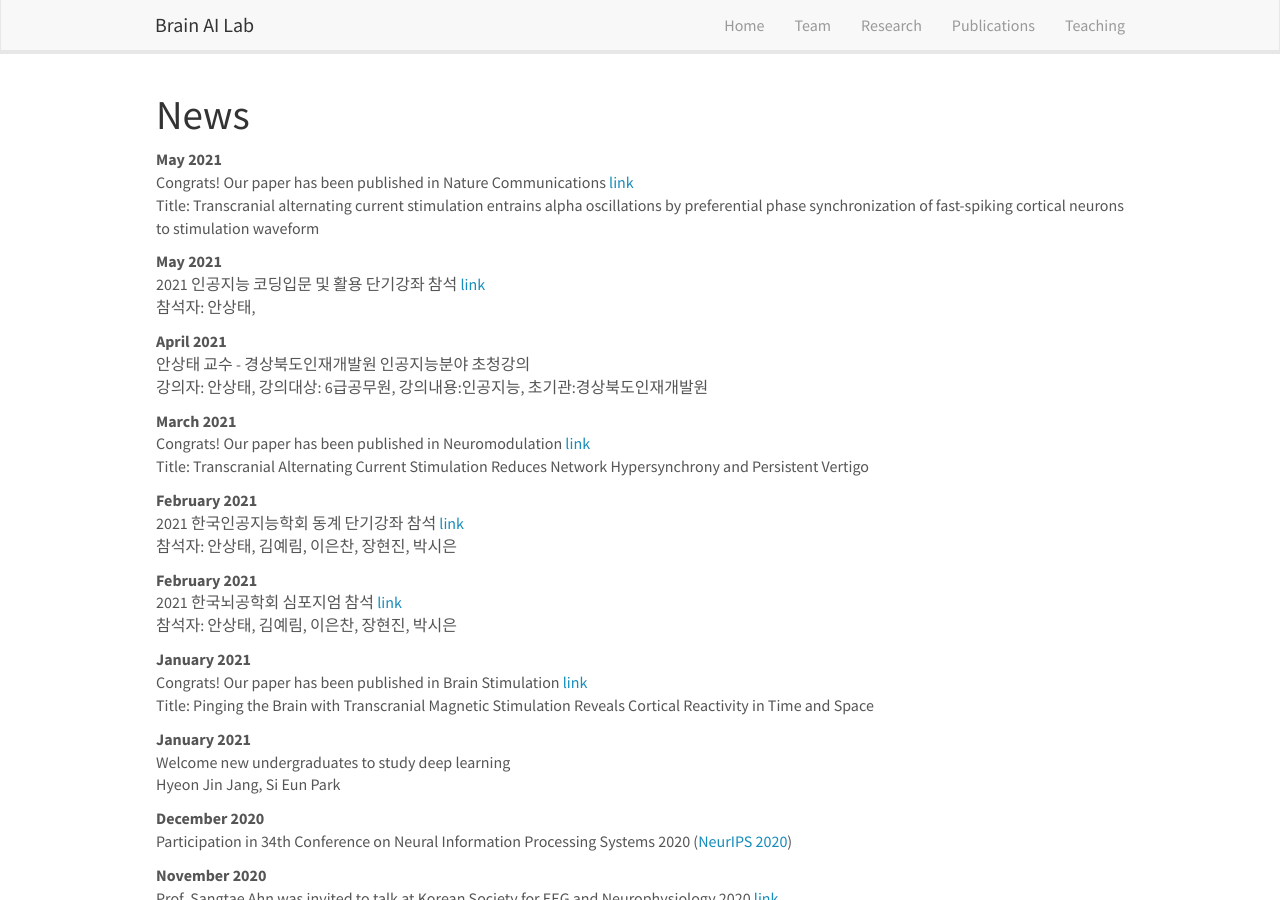
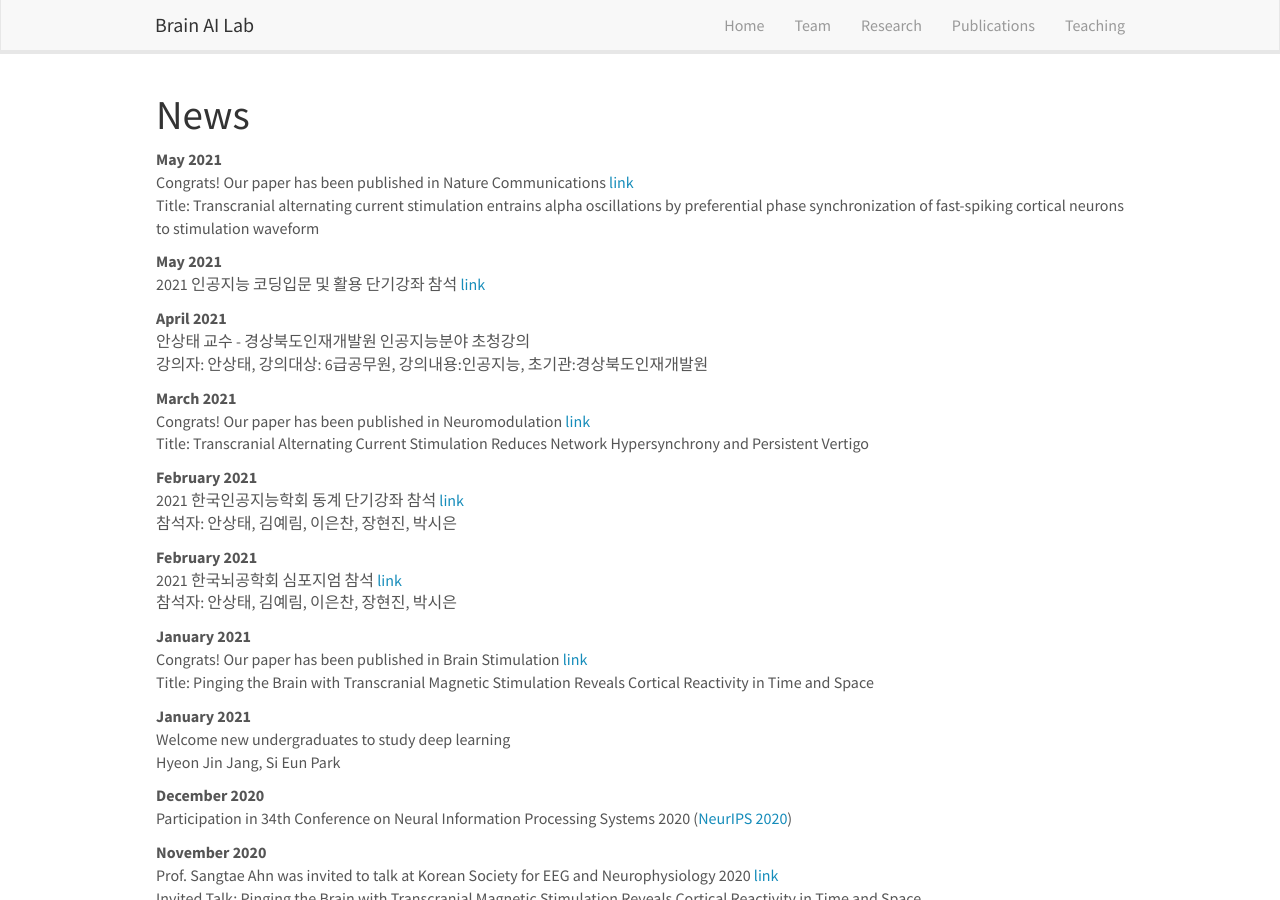
Before and after one commit to KNU-BrainAI/knu-brainai.github.io, a Jekyll site: the page built from _pages/allnews.md, in a window 1280 px wide and 900 px high. Built offline with Jekyll 4.4.1, drawn with Linux system fonts in a browser that asks for light colours; nearby versions of some CDN libraries.

Commit message:
Update news.yml

```diff
--- a/_data/news.yml
+++ b/_data/news.yml
@@ -4,7 +4,7 @@
 
 - date: May 2021
   headline: "2021 인공지능 코딩입문 및 활용 단기강좌 참석 <a href='http://aiassociation.kr/Conference/ConferenceView.asp?AC=0&CODE=CC20210402&CpPage=109#CONF'>link</a>"
-  details: "참석자: 안상태, "
+  details:
 
 - date: April 2021
   headline: "안상태 교수 - 경상북도인재개발원 인공지능분야 초청강의"
```
